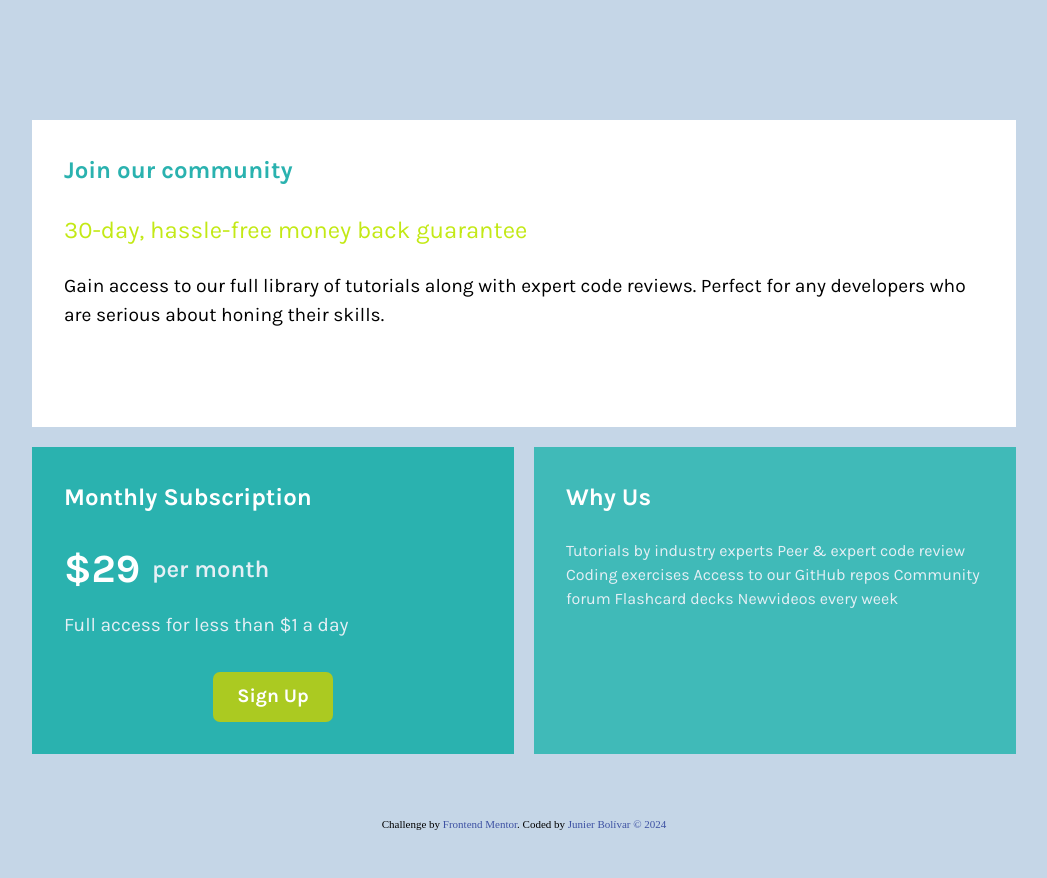
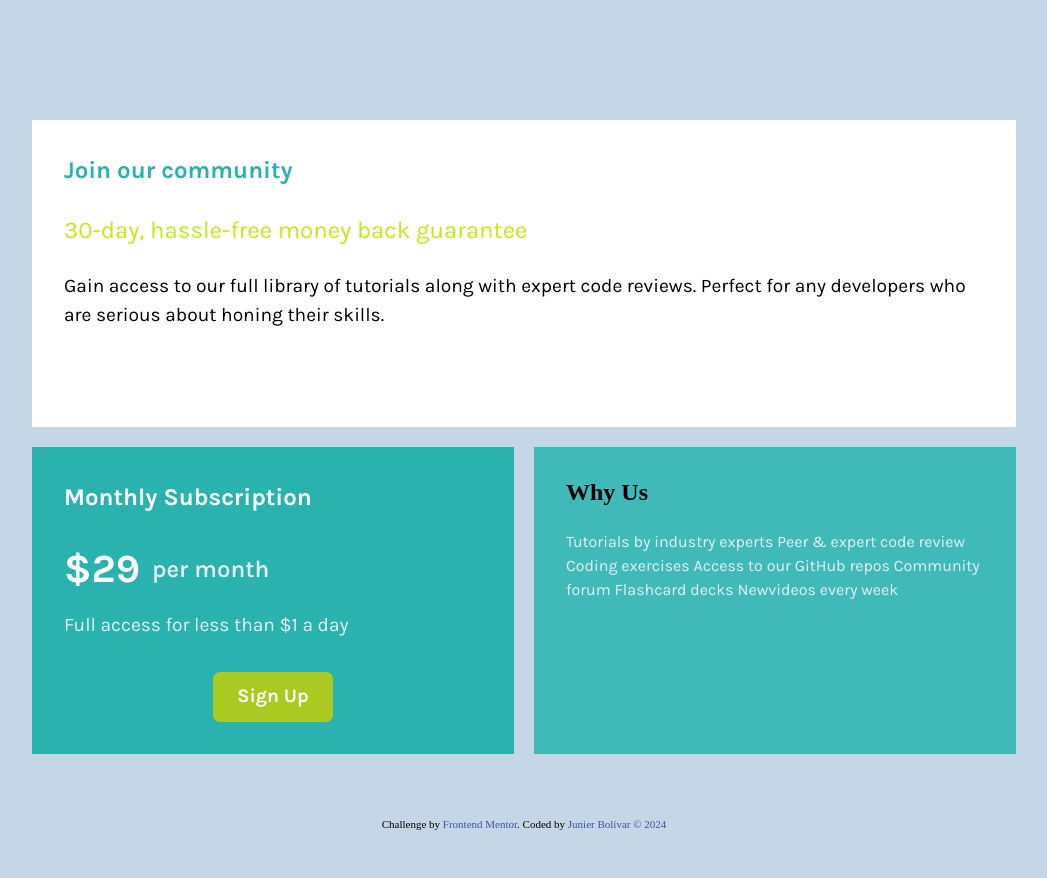
Before and after one commit to Junbol-Frontend-Mentor/single-price-grid-component, a plain HTML site: page index.html in a window 1280 px wide. Shown: the whole page, without its empty margins (116-1163 px from the left). Drawn offline with Linux system fonts and the light colour scheme.

Commit message:
work on the scss

```diff
--- a/sass/styles.scss
+++ b/sass/styles.scss
@@ -167,7 +167,6 @@ main {
   background-color: color('light-cyan');
   &__title {
     transition: transform 0.5s ease;
-    @include typography(700, 1.5rem, 1.5, color('white'));
     margin-bottom: 1.5rem;
     &:hover {
       transform: scale(1.05); // Scales the card by 5% on hover
```
Also changed, not shown: css/styles.css, 1 other file.
